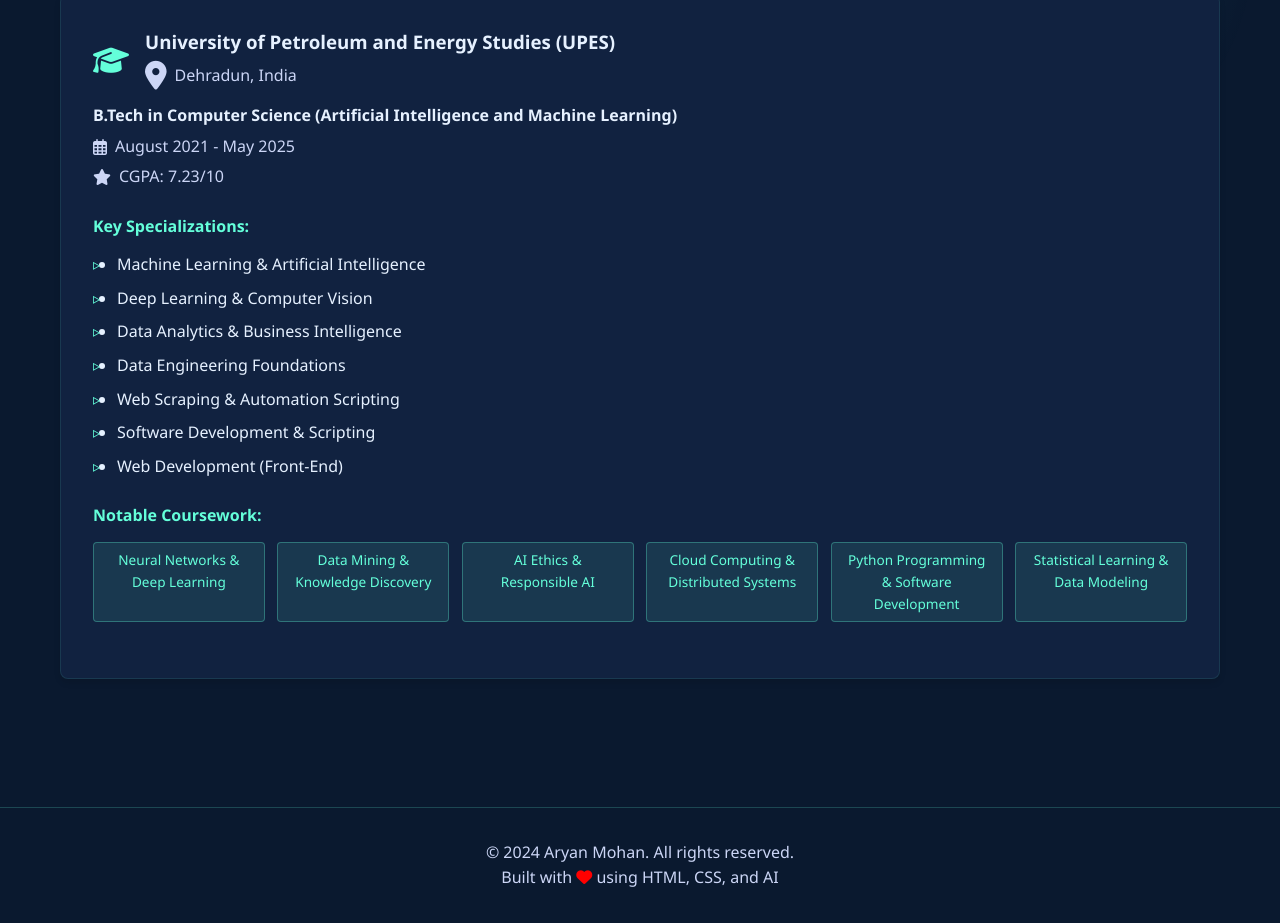
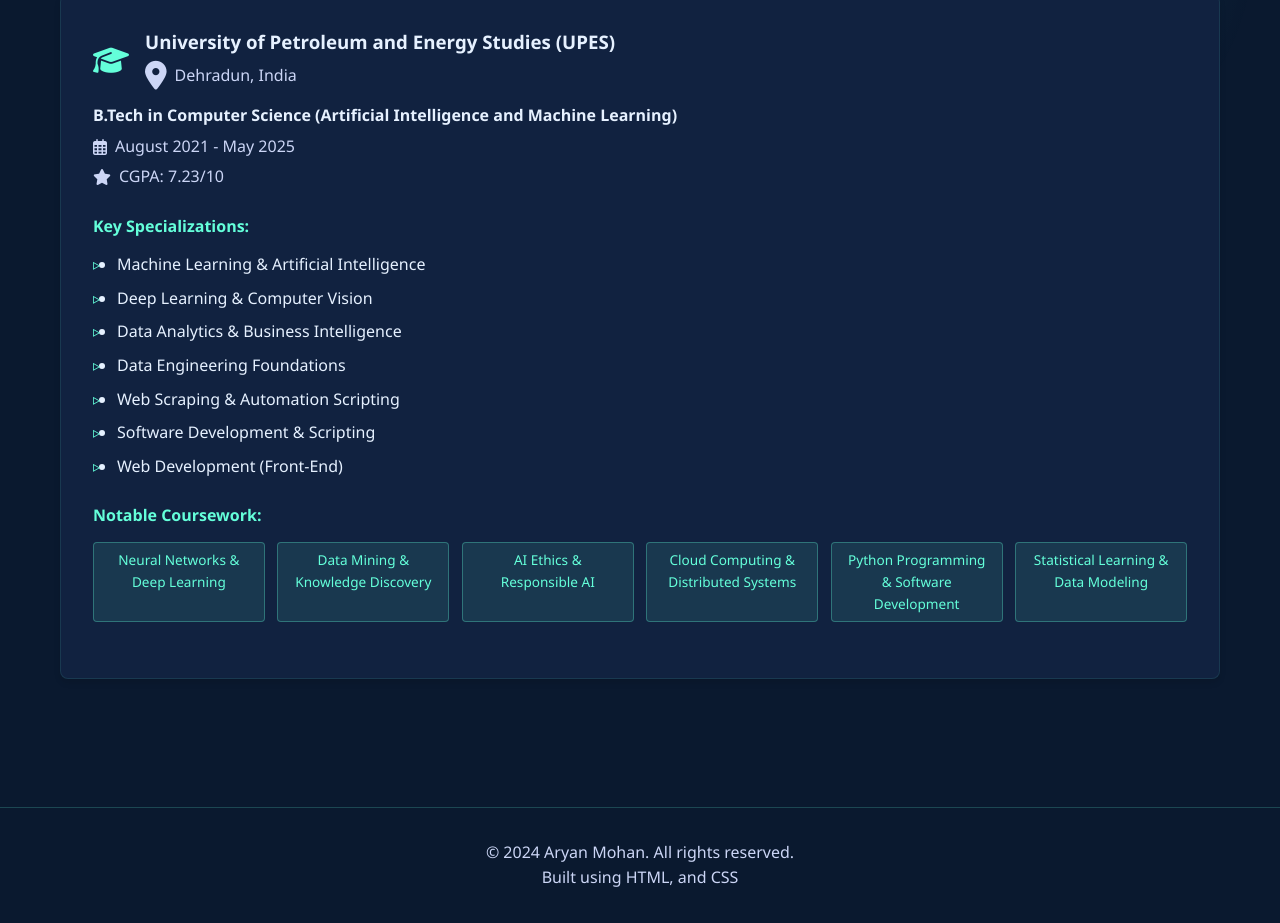
Before and after one commit to aryanmohan7/portfolioaryanmohan7, a plain HTML site: page education.html in a window 1280 px wide. Shown: the part 611-1534 px from the top of the page. Drawn offline with Linux system fonts and the light colour scheme.

Commit message:
Updated minor details

```diff
--- a/education.html
+++ b/education.html
@@ -97,7 +97,7 @@
     <footer>
         <div class="container">
             <p>&copy; 2024 Aryan Mohan. All rights reserved.</p>
-            <p>Built with <i class="fas fa-heart" style="color: #ff0000;"></i> using HTML, CSS, and AI</p>
+            <p>Built using HTML, and CSS</p>
         </div>
     </footer>
 
```
Also changed, not shown: experience.html (+1 -1 lines), index.html (+1 -1 lines).
